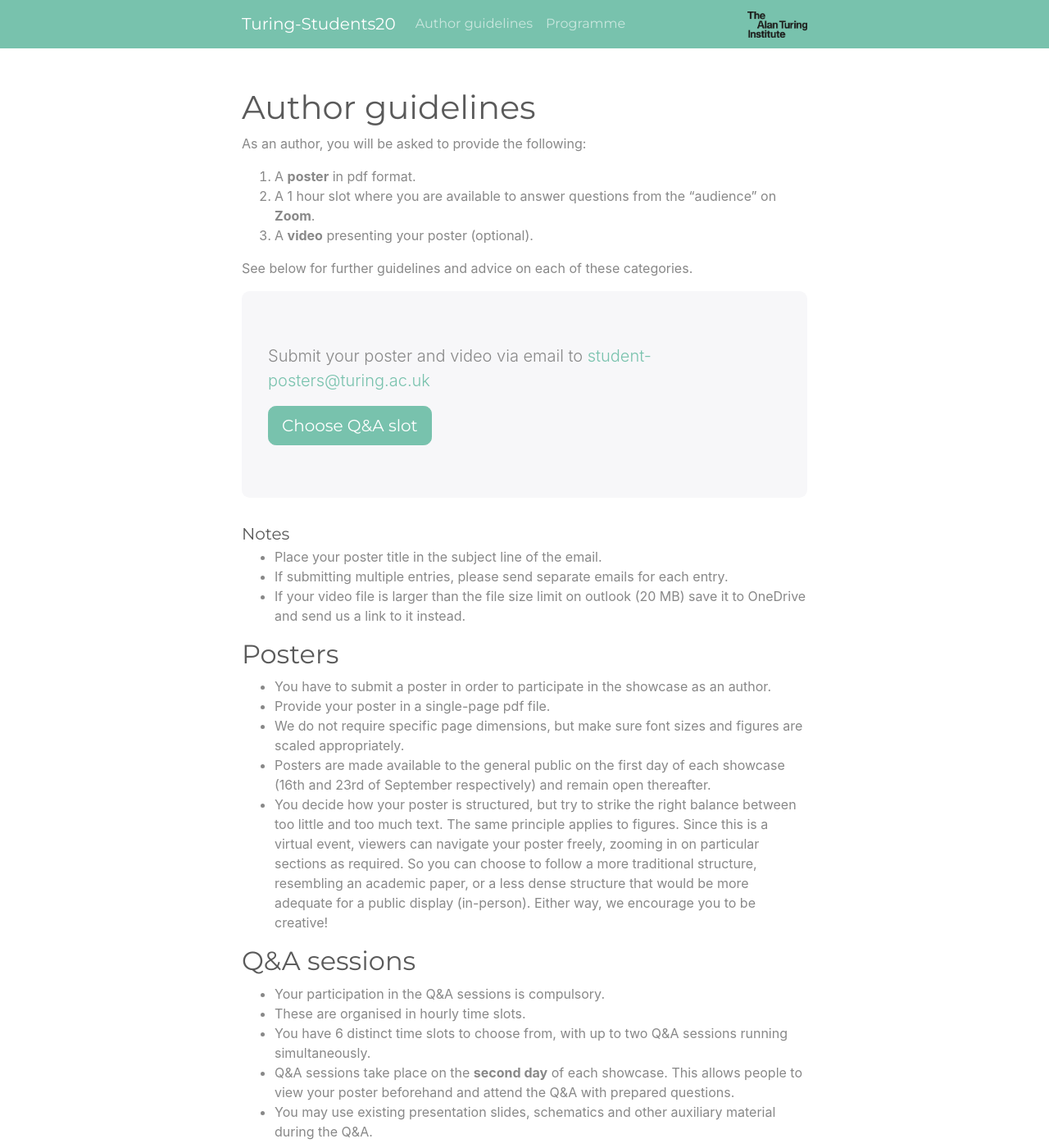
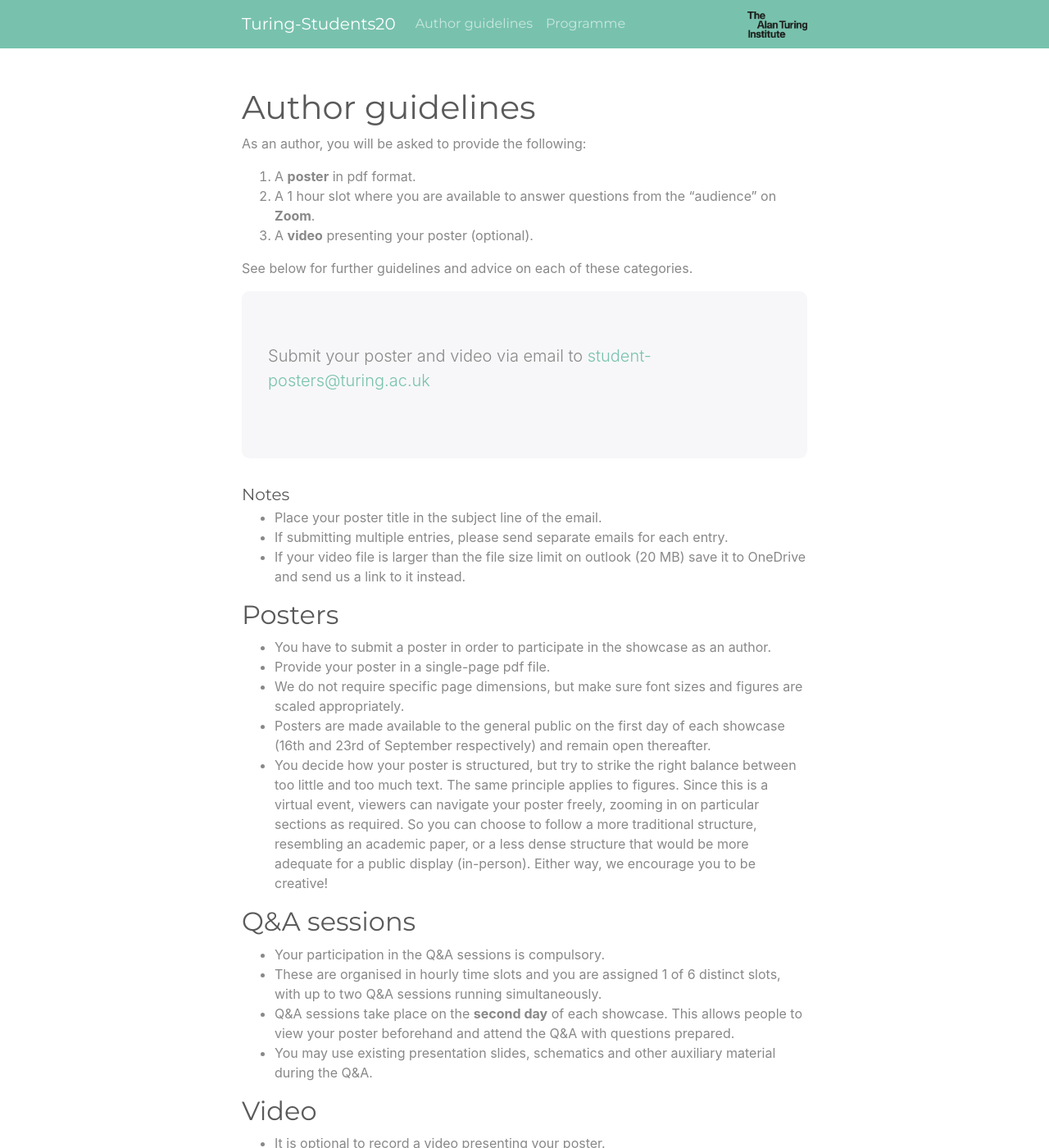
Before and after one commit to alan-turing-institute/student-posters-2020, a Jekyll site: the page built from guidelines.md, in a window 1280 px wide and 1400 px high. Shown: the whole window at 82% size. Built offline with Jekyll 4.4.1, drawn with Linux system fonts in a browser that asks for light colours.

Commit message:
Improve guidelines

```diff
--- a/guidelines.md
+++ b/guidelines.md
@@ -17,8 +17,6 @@ See below for further guidelines and advice on each of these categories.
   <p class="lead">Submit your poster and video via email to
 		<a href="mailto:student-poster@turing.ac.uk">student-posters@turing.ac.uk</a>
   </p>
-
-	<a class="btn btn-primary btn-lg" href="https://doodle.com/poll/szy2p5v4wsmgcsa5" role="button">Choose Q&A slot</a>
 </div>
 
 <h5 class="mb-1">Notes</h5>
@@ -52,11 +50,11 @@ encourage you to be creative!
 ## Q&A sessions
 
 - Your participation in the Q&A sessions is compulsory.
-- These are organised in hourly time slots.
-- You have 6 distinct time slots to choose from, with up to two Q&A sessions running simultaneously.
+- These are organised in hourly time slots and you are assigned 1 of 6 distinct
+slots, with up to two Q&A sessions running simultaneously.
 - Q&A sessions take place on the **second day** of each showcase. This allows
-people to view your poster beforehand and attend the Q&A with prepared
-questions.
+people to view your poster beforehand and attend the Q&A with questions
+prepared.
 - You may use existing presentation slides, schematics and other auxiliary
 material during the Q&A.
 
```
